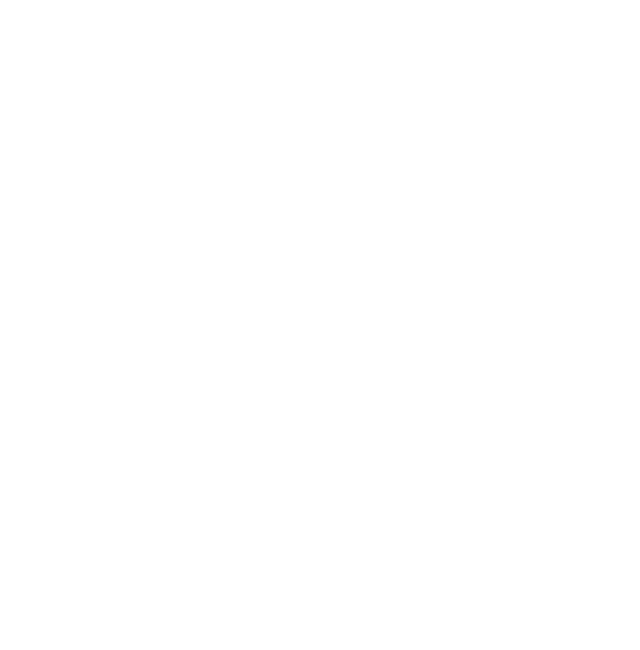
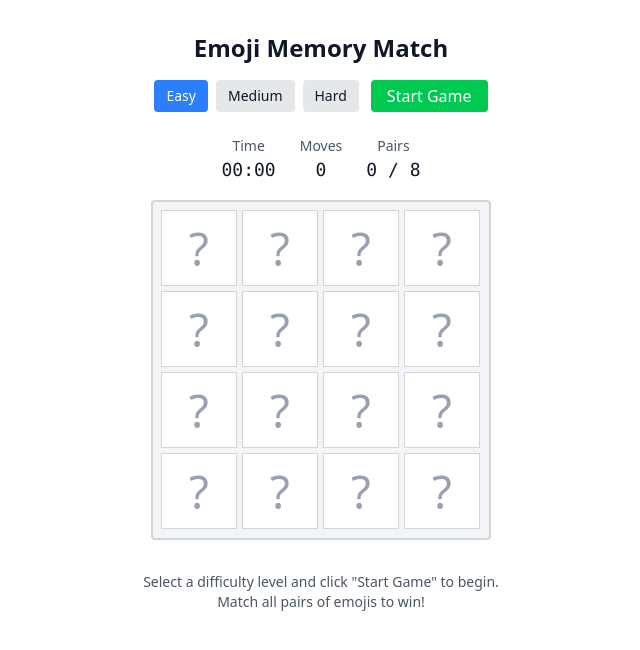
Before and after one commit to ritchie-gr8/mini-games-app, a Vue app: page /game/memory in a window 1280 px wide. Before the commit this address had no page. Shown: the top 650 px of the page, without its empty margins (319-959 px from the left). Built offline with nearby package versions, Linux system fonts and the light colour scheme.

Commit message:
feat(memory-game): implement memory game component

```diff
--- /dev/null
+++ b/src/components/games/MemoryGame.vue
@@ -0,0 +1,251 @@
+<script setup>
+import { computed, onMounted, onUnmounted, ref, watch } from 'vue'
+import { emojis } from '@/constant/emoji'
+
+const difficulties = {
+  easy: { gridSize: 4, name: 'Easy' },
+  medium: { gridSize: 6, name: 'Medium' },
+  hard: { gridSize: 8, name: 'Hard' },
+}
+
+const difficulty = ref('easy')
+const gridSize = computed(() => difficulties[difficulty.value].gridSize)
+const cards = ref([])
+const flippedCards = ref([])
+const matchedPairs = ref([])
+const timer = ref(0)
+const timerInterval = ref(null)
+const isGameStarted = ref(false)
+const isGameComplete = ref(false)
+const moves = ref(0)
+
+const cardSize = computed(() => {
+  const containerSize = 320
+  return Math.floor(containerSize / gridSize.value - 4)
+})
+
+const initGame = () => {
+  resetGame()
+
+  const pairsNeeded = Math.floor((gridSize.value * gridSize.value) / 2)
+  const selectedEmojis = emojis.slice(0, pairsNeeded)
+
+  let cardArray = []
+  selectedEmojis.forEach((emoji) => {
+    cardArray.push({ emoji, isFlipped: false, isMatched: false })
+    cardArray.push({ emoji, isFlipped: false, isMatched: false })
+  })
+
+  cards.value = shuffleArray(cardArray)
+}
+
+const shuffleArray = (array) => {
+  let currentIndex = array.length
+  let tempValue, randomIndex
+
+  while (currentIndex !== 0) {
+    randomIndex = Math.floor(Math.random() * currentIndex)
+    currentIndex -= 1
+
+    tempValue = array[currentIndex]
+    array[currentIndex] = array[randomIndex]
+    array[randomIndex] = tempValue
+  }
+
+  return array
+}
+
+const startTimer = () => {
+  if (timerInterval.value) clearInterval(timerInterval.value)
+  timerInterval.value = setInterval(() => {
+    timer.value++
+  }, 1000)
+}
+
+const formattedTime = computed(() => {
+  const min = Math.floor(timer.value / 60)
+  const sec = timer.value % 60
+  return `${min.toString().padStart(2, '0')}:${sec.toString().padStart(2, '0')}`
+})
+
+const flipCard = (index) => {
+  if (
+    !isGameStarted.value ||
+    flippedCards.value.length >= 2 ||
+    cards.value[index].isFlipped ||
+    cards.value[index].isMatched
+  )
+    return
+
+  if (flippedCards.value.length === 0 && matchedPairs.value.length === 0) startTimer()
+
+  cards.value[index].isFlipped = true
+  flippedCards.value.push(index)
+
+  if (flippedCards.value.length === 2) {
+    moves.value++
+    const [first, second] = flippedCards.value
+
+    if (cards.value[first].emoji === cards.value[second].emoji) {
+      cards.value[first].isMatched = true
+      cards.value[second].isMatched = true
+      matchedPairs.value.push(cards.value[first].emoji)
+      flippedCards.value = []
+
+      if (matchedPairs.value.length === Math.floor((gridSize.value * gridSize.value) / 2)) {
+        gameComplete()
+      }
+    } else {
+      setTimeout(() => {
+        cards.value[first].isFlipped = false
+        cards.value[second].isFlipped = false
+        flippedCards.value = []
+      }, 1000)
+    }
+  }
+}
+
+const gameComplete = () => {
+  isGameComplete.value = true
+  clearInterval(timerInterval.value)
+}
+
+const startGame = () => {
+  initGame()
+  isGameStarted.value = true
+  isGameComplete.value = false
+  startTimer()
+}
+
+const resetGame = () => {
+  flippedCards.value = []
+  matchedPairs.value = []
+  moves.value = 0
+  timer.value = 0
+  isGameComplete.value = false
+}
+
+const changeDifficulty = (newDifficulty) => {
+  if (isGameStarted.value && !isGameComplete.value) {
+    if (!confirm('Are you sure you want to change the difficulty?')) return
+  }
+
+  difficulty.value = newDifficulty
+  resetGame()
+  clearInterval(timerInterval.value)
+  isGameStarted.value = false
+  initGame()
+}
+
+onMounted(() => initGame())
+
+onUnmounted(() => {
+  if (timerInterval.value) clearInterval(timerInterval.value)
+})
+
+watch(difficulty, () => {
+  initGame()
+})
+</script>
+
+<template>
+  <div class="flex flex-col items-center gap-4 py-8 px-4">
+    <h2 class="text-2xl font-bold">Emoji Memory Match</h2>
+
+    <!-- Game controls -->
+    <div class="flex flex-wrap justify-center gap-3 w-full mb-2">
+      <div class="flex gap-2">
+        <button
+          v-for="(config, key) in difficulties"
+          :key="key"
+          @click="changeDifficulty(key)"
+          class="px-3 py-1 rounded text-sm"
+          :class="
+            difficulty === key
+              ? 'bg-blue-500 text-white'
+              : 'bg-gray-200 dark:bg-gray-700 hover:bg-gray-300 dark:hover:bg-gray-600'
+          "
+        >
+          {{ config.name }}
+        </button>
+      </div>
+
+      <button
+        @click="startGame"
+        class="px-4 py-1 bg-green-500 text-white rounded hover:bg-green-600"
+      >
+        {{ isGameStarted && !isGameComplete ? 'Restart' : 'Start Game' }}
+      </button>
+    </div>
+
+    <!-- Game stats -->
+    <div class="flex gap-6 text-center">
+      <div>
+        <div class="text-sm text-gray-600 dark:text-gray-400">Time</div>
+        <div class="font-mono text-lg">{{ formattedTime }}</div>
+      </div>
+      <div>
+        <div class="text-sm text-gray-600 dark:text-gray-400">Moves</div>
+        <div class="font-mono text-lg">{{ moves }}</div>
+      </div>
+      <div>
+        <div class="text-sm text-gray-600 dark:text-gray-400">Pairs</div>
+        <div class="font-mono text-lg">
+          {{ matchedPairs.length }} / {{ Math.floor((gridSize * gridSize) / 2) }}
+        </div>
+      </div>
+    </div>
+
+    <!-- Game board -->
+    <div
+      class="grid gap-1 bg-gray-100 dark:bg-gray-800 p-2 rounded border-2 border-gray-300 dark:border-gray-700"
+      :style="{
+        gridTemplateColumns: `repeat(${gridSize}, minmax(0, 1fr))`,
+        width: '340px',
+        height: '340px',
+      }"
+    >
+      <div
+        v-for="(card, index) in cards"
+        :key="index"
+        @click="flipCard(index)"
+        class="flex items-center justify-center cursor-pointer transition-all duration-300 transform"
+        :class="{
+          'bg-white dark:bg-gray-700 border border-gray-300 dark:border-gray-600':
+            !card.isFlipped && !card.isMatched,
+          'bg-blue-100 dark:bg-blue-900 border border-blue-300 dark:border-blue-700':
+            card.isFlipped && !card.isMatched,
+          'bg-green-100 dark:bg-green-900 border border-green-300 dark:border-green-700 opacity-70':
+            card.isMatched,
+          'hover:shadow-md': !card.isMatched && isGameStarted && !isGameComplete,
+        }"
+        :style="{
+          width: `${cardSize}px`,
+          height: `${cardSize}px`,
+          fontSize: `${cardSize * 0.6}px`,
+          transform: card.isFlipped ? 'rotateY(180deg)' : 'rotateY(0deg)',
+        }"
+      >
+        <span v-if="card.isFlipped || card.isMatched">{{ card.emoji }}</span>
+        <span v-else class="text-gray-400 dark:text-gray-500">?</span>
+      </div>
+    </div>
+
+    <!-- Game complete message -->
+    <div
+      v-if="isGameComplete"
+      class="mt-4 p-4 bg-green-100 dark:bg-green-900 text-green-800 dark:text-green-200 rounded text-center"
+    >
+      <div class="font-bold text-lg">Congratulations!</div>
+      <div>You completed the game in {{ formattedTime }} with {{ moves }} moves.</div>
+    </div>
+
+    <!-- Game instructions -->
+    <div v-if="!isGameStarted" class="mt-4 text-center text-gray-600 dark:text-gray-400 text-sm">
+      <p>Select a difficulty level and click "Start Game" to begin.</p>
+      <p>Match all pairs of emojis to win!</p>
+    </div>
+  </div>
+</template>
+
+<style scoped></style>
--- /dev/null
+++ b/src/constant/emoji.js
@@ -0,0 +1,50 @@
+export const emojis = [
+  '😀',
+  '😁',
+  '😂',
+  '🤣',
+  '😃',
+  '😄',
+  '😅',
+  '😆',
+  '😉',
+  '😊',
+  '😋',
+  '😎',
+  '😍',
+  '😘',
+  '🥰',
+  '😗',
+  '😙',
+  '😚',
+  '🙂',
+  '🤗',
+  '🤩',
+  '🤔',
+  '🤨',
+  '😐',
+  '😑',
+  '😶',
+  '🙄',
+  '😏',
+  '😣',
+  '😥',
+  '😮',
+  '🤐',
+  '😯',
+  '😪',
+  '😫',
+  '😴',
+  '😌',
+  '😛',
+  '😜',
+  '😝',
+  '🤤',
+  '😒',
+  '😓',
+  '😔',
+  '😕',
+  '🙃',
+  '🤑',
+  '😲',
+]
--- a/src/router/index.js
+++ b/src/router/index.js
@@ -14,6 +14,11 @@
       name: 'snake',
       component: () => import('../components/games/SnakeGame.vue'),
     },
+    {
+      path: '/game/memory',
+      name: 'memory',
+      component: () => import('../components/games/MemoryGame.vue'),
+    },
   ],
 })
 
```
